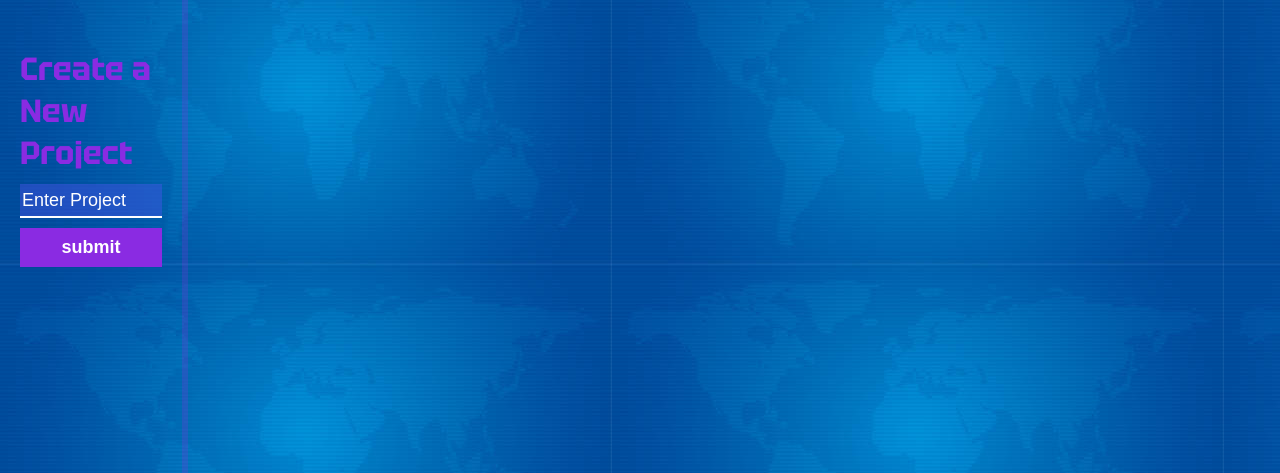
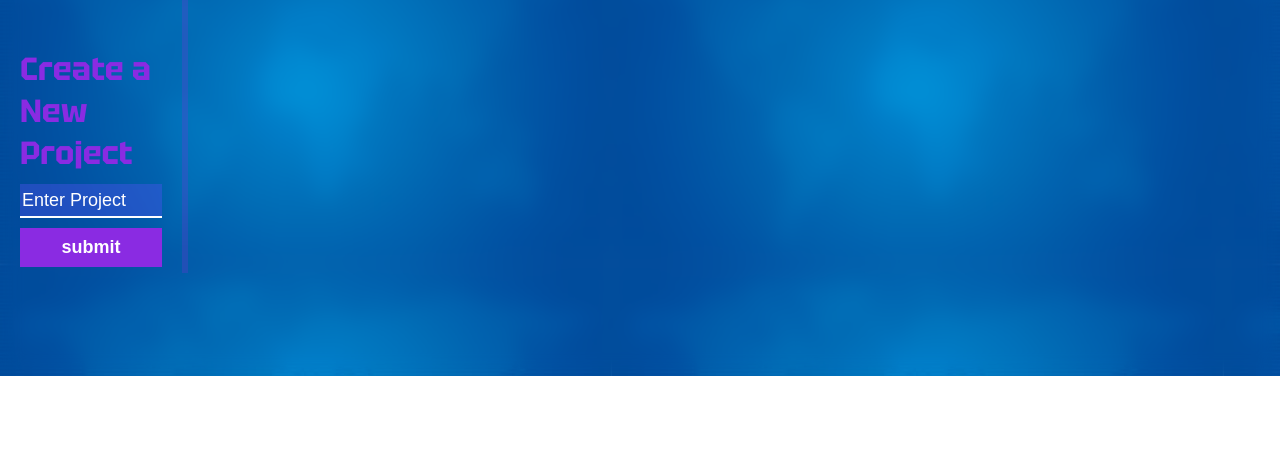
Before and after one commit to ronakraj00/todo, a website built with webpack: page docs/index.html in a window 1280 px wide. Shown: the part 424-897 px from the top of the page. After the commit the page ends 800 px from the top, so only its background shows below. Built offline with nearby package versions, Linux system fonts and the light colour scheme.

Commit message:
some blur

```diff
--- a/docs/index.html
+++ b/docs/index.html
@@ -20,6 +20,7 @@
     </header>
 
     <main>
+        <section id="sidebar-section">
         <section id="sidebar">
             <div id="filters"><span>Sort By</span>
                 <div id="filter-list">
@@ -41,6 +42,7 @@
 
             </div>
         </section>
+    </section>
         <section id="project-show">
         </section>
     </main>
--- a/docs/style.css
+++ b/docs/style.css
@@ -1,6 +1,7 @@
 :root{
     --padding:1rem;
     --todo-width:80%;
+    --blur-body:10px;
 }
 
 @font-face {
@@ -62,6 +63,9 @@ body{
     font-family:main-font;
     background: url(../src/theme4.jpg);
     background-attachment: fixed;
+    backdrop-filter: blur(var(--blur-body));
+    height: 100vh;
+    width: 100vw;
 
 }
 
@@ -86,6 +90,10 @@ main{
     cursor: pointer;
 }
 
+#sidebar-section{
+    position: relative;
+}
+
 #sidebar{
     width: 150px;
     height: 100vh;
@@ -93,7 +101,29 @@ main{
     flex-direction: column;
     padding: var(--padding);
     border-right: 6px solid rgba(137, 43, 226, 0.232);
+    height: 600px;
+    overflow-y: scroll;
+    position: static;
+    top: 0px;
 }
+ ::-webkit-scrollbar {
+        width: 4px;
+    }
+
+  /* Track */
+::-webkit-scrollbar-track {
+    background: #f1f1f100;
+  }
+
+  /* Handle */
+::-webkit-scrollbar-thumb {
+    background: #ff660000;
+  }
+
+  /* Handle on hover */
+::-webkit-scrollbar-thumb:hover {
+    background: #555;
+  } */
 
 .active-project{
     background-color: rgba(94, 94, 165, 0.355);
--- a/src/domStuff.js
+++ b/src/domStuff.js
@@ -28,9 +28,19 @@ const dom=(()=>{
         })
     })
 
+    let menuClick=0;
+
     menu.addEventListener("click",()=>{
         // sidebar.classList.add("animate-sidebar");
         sidebar.classList.toggle("menu-invisible");
+        const root=document.querySelector(':root');
+        menuClick++;
+        if(menuClick%2!=0){
+            root.style.setProperty("--blur-body","0px");
+        }
+        else{
+            root.style.setProperty("--blur-body","10px");
+        }
     })
 
 
```
Also changed, not shown: docs/main.js (+10 -0 lines), 1 other file.
